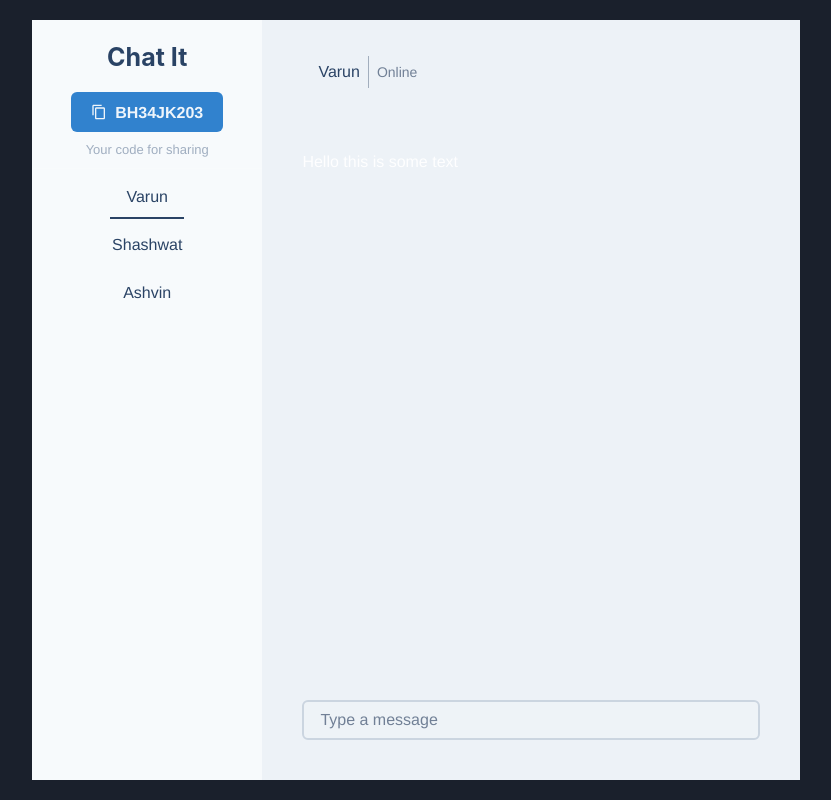
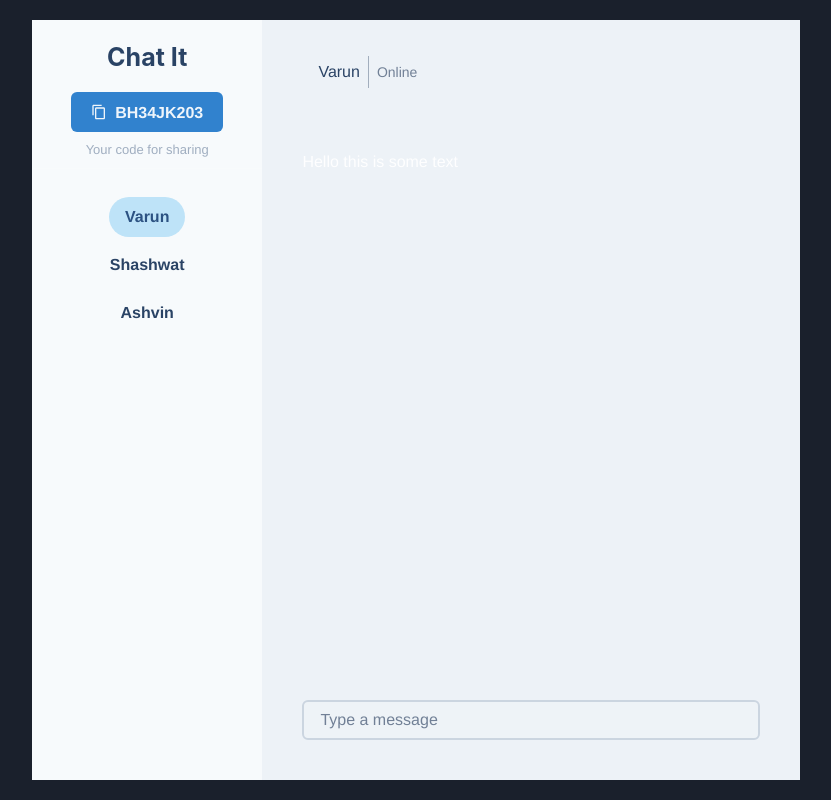
Before and after one commit to aryamanchandra/chat-it, a React (Create React App) app in the folder packages/client/: page /home in a window 1280 px wide. Shown: the whole page, without its empty margins (224-1055 px from the left). Built offline with nearby package versions, Linux system fonts and the light colour scheme.

Commit message:
sidebar styling

```diff
--- a/packages/client/src/components/Home.js
+++ b/packages/client/src/components/Home.js
@@ -14,7 +14,7 @@ import Sidebar from "./Sidebar";
 
 function Home() {
   return (
-    <Grid templateColumns="repeat(10, 1fr)" as={Tabs} h="100vh" paddingX="20%" paddingY="5">
+    <Grid templateColumns="repeat(10, 1fr)" as={Tabs} h="100vh" paddingX="20%" paddingY="5" variant='soft-rounded' colorScheme='blue'>
       <GridItem colSpan="3" bg="gray.50">
         <Sidebar />
       </GridItem>
--- a/packages/client/src/components/Sidebar.js
+++ b/packages/client/src/components/Sidebar.js
@@ -39,7 +39,7 @@ function Sidebar() {
         </Text>
       </VStack>
       <Divider />
-      <VStack as={TabList} border="0">
+      <VStack as={TabList} border="0" pt={5}>
         <HStack as={Tab} color="blue.800">
           <Text>Varun</Text>
         </HStack>
```
